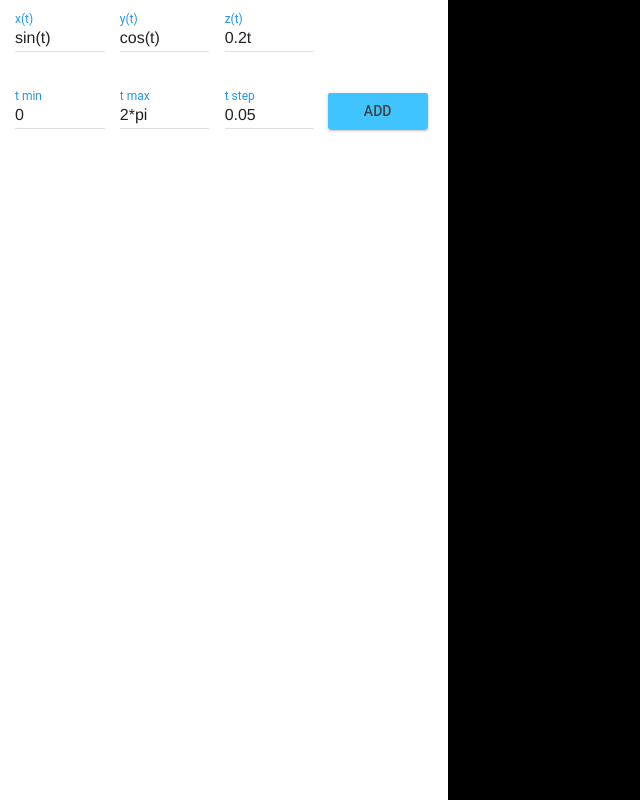
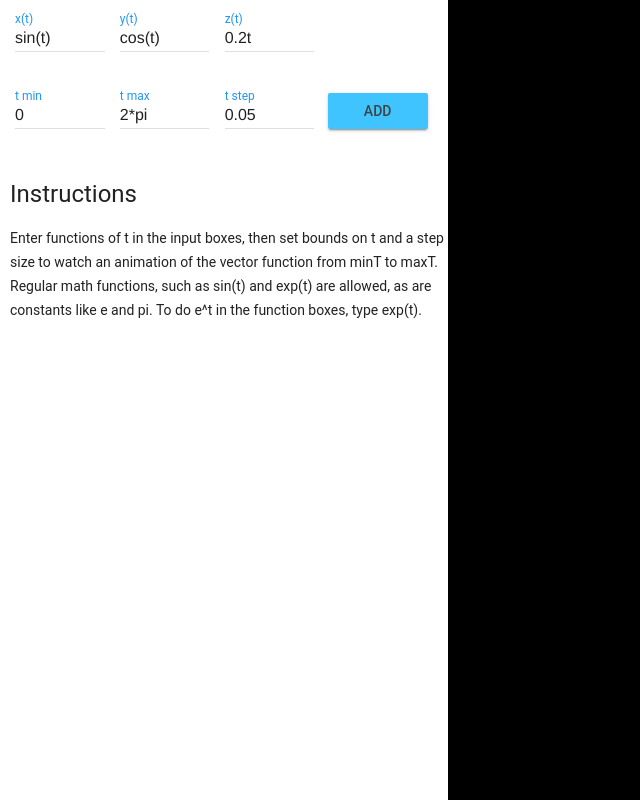
Before and after one commit to ColumbusDong/ColumbusDong.github.io, a website: page web/VectorFunction.html in a window 1280 px wide. Shown: the top 800 px of the page, without its empty margins (0-640 px from the left). Drawn offline with Linux system fonts and the light colour scheme.

```diff
--- a/src/Vector3.js
+++ b/src/Vector3.js
@@ -9,7 +9,7 @@
 var Vector3 = function(vector, color, start, id) {
     this.vector = vector;
     this.color = color || 0x0;
-    this.start = start || {x: 0, y: 0, z: 0};
+    this.start = (typeof start === "undefinde") ? {x: 0, y: 0, z: 0} : start;
 
     this.id = id;
 
--- a/web/VectorFunction.html
+++ b/web/VectorFunction.html
@@ -60,6 +60,12 @@
     </div>
 
 
+    <h4>Instructions</h4>
+    <p>
+        Enter functions of t in the input boxes, then set bounds on t and a step size to watch an animation of
+        the vector function from minT to maxT. Regular math functions, such as sin(t) and exp(t) are allowed, as are
+        constants like e and pi. To do e^t in the function boxes, type exp(t).
+    </p>
 
 </div>
 <div  class="grid" id="gridId">
```
